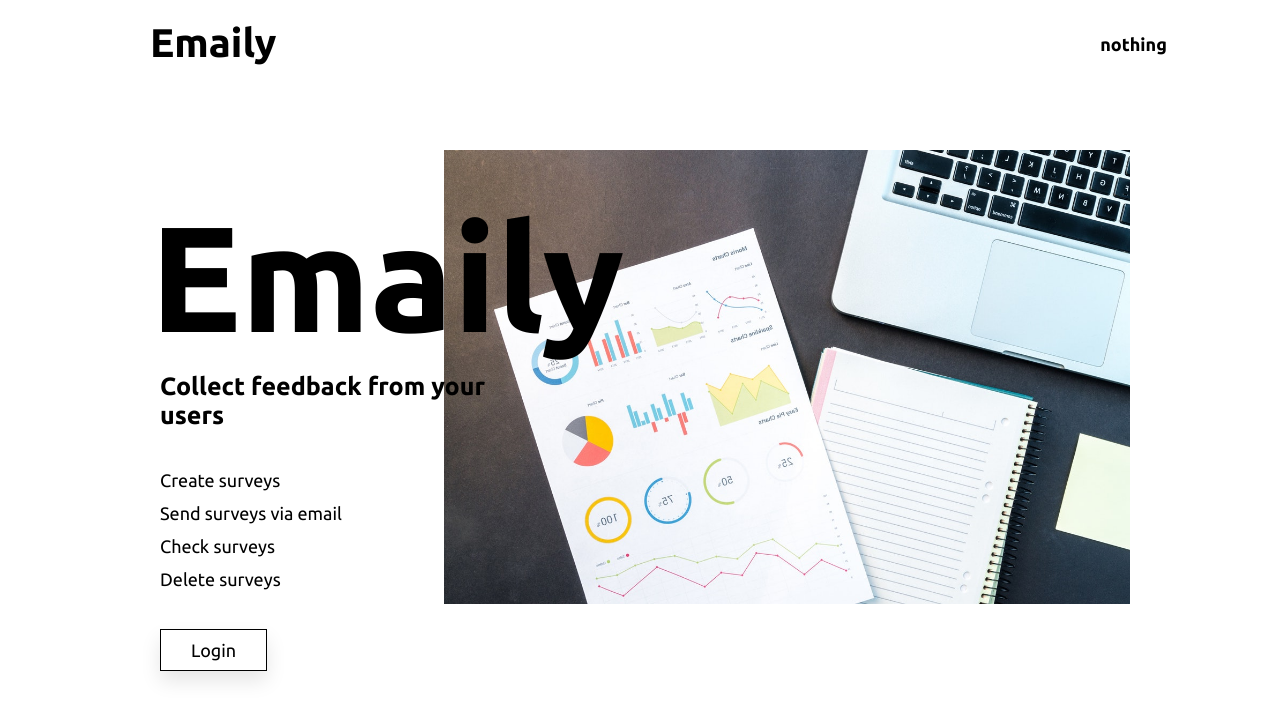
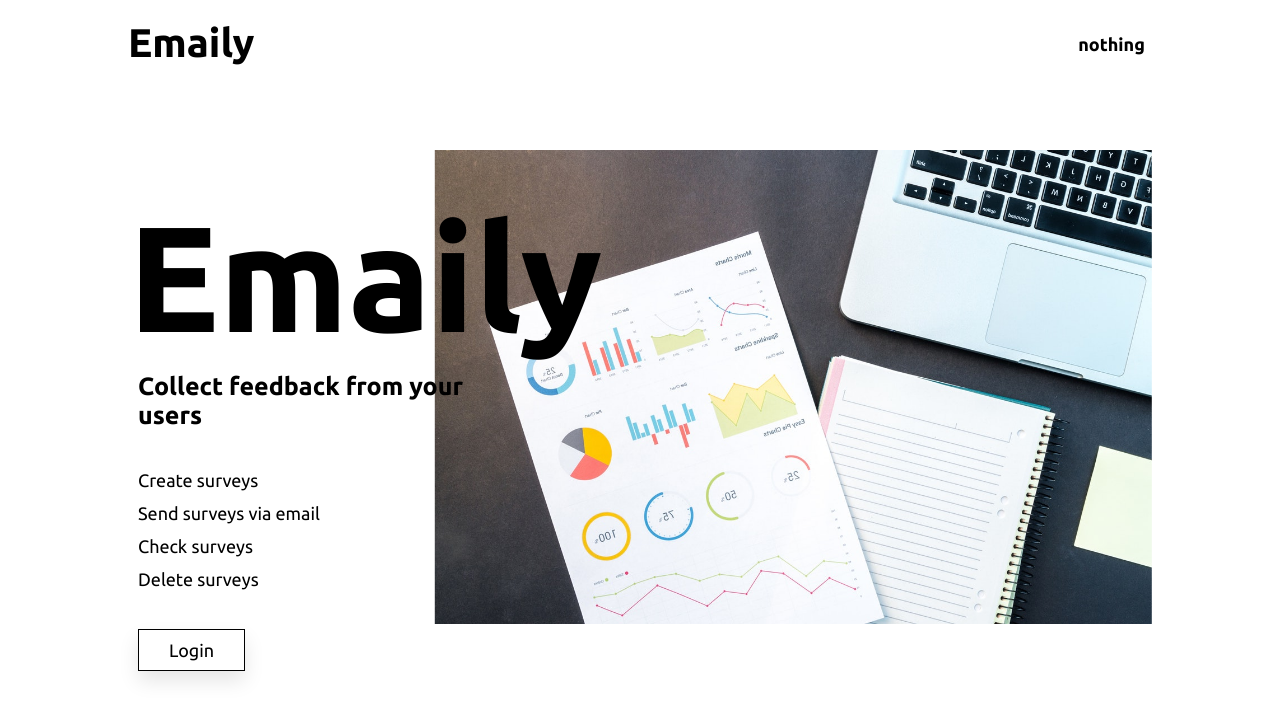
Before and after one commit to sumitjoshi97/feedback, a React (Create React App) app in the folder client/: page / in a window 1280 px wide. Shown: the top 720 px of the page. Built offline with nearby package versions, Linux system fonts and the light colour scheme; no server answers.

Commit message:
refactored

```diff
--- a/client/src/index.css
+++ b/client/src/index.css
@@ -24,7 +24,8 @@ body {
     font-size: 1.8rem;
     font-family: 'Ubuntu', sans-serif;
     color: #000;
-    margin: 0 15rem;
+    width: 80%;
+    margin: 0 auto;
 }
 
 ::selection{
--- a/client/src/index.js
+++ b/client/src/index.js
@@ -3,11 +3,9 @@ import ReactDOM from 'react-dom';
 import App from './containers/App';
 
 import './index.css';
-// import 'materialize-css/dist/css/materialize.min.css';
 
 import {createStore, applyMiddleware, compose} from 'redux';
 import {Provider} from 'react-redux'
-import { BrowserRouter as Router } from "react-router-dom";
 import thunk from 'redux-thunk';
 import rootReducer from './store/reducers/index';
 
```
